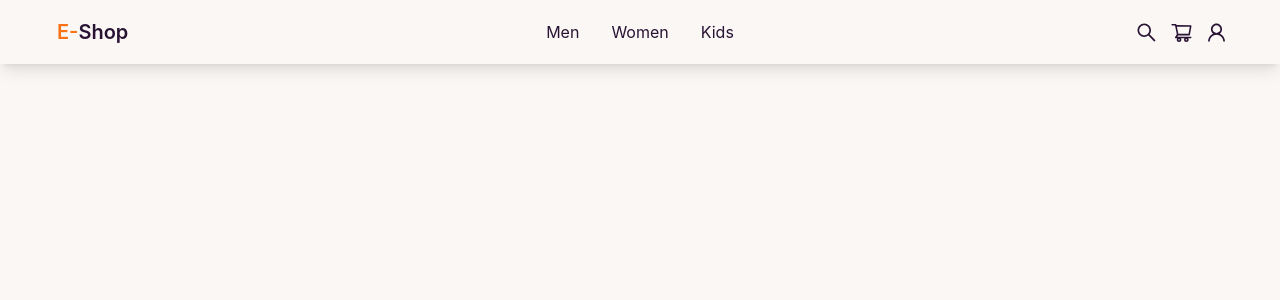
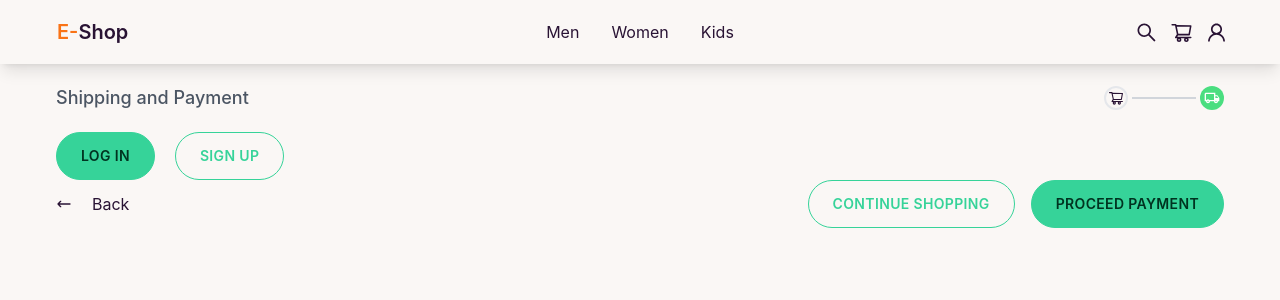
Before and after one commit to iinaamasum/payment-page, a React (Create React App) app: page /kids in a window 1280 px wide. Shown: the top 300 px of the page. Built offline with nearby package versions, Linux system fonts and the light colour scheme.

Commit message:
btn shipping bar added

```diff
--- a/src/App.js
+++ b/src/App.js
@@ -1,10 +1,12 @@
 import './App.css';
+import ShippingContainerPage from './Components/PaymentPage/ShippingContainerPage';
 import Navbar from './Components/Shared/Navbar.jsx';
 
 function App() {
   return (
     <>
       <Navbar />
+      <ShippingContainerPage />
     </>
   );
 }
--- /dev/null
+++ b/src/Components/PaymentPage/PaymentMethod.jsx
@@ -0,0 +1,7 @@
+import React from 'react';
+
+const PaymentMethod = () => {
+  return <div></div>;
+};
+
+export default PaymentMethod;
--- /dev/null
+++ b/src/Components/PaymentPage/ProductCart.jsx
@@ -0,0 +1,7 @@
+import React from 'react';
+
+const ProductCart = () => {
+  return <div></div>;
+};
+
+export default ProductCart;
--- /dev/null
+++ b/src/Components/PaymentPage/ShippingBottomBar.jsx
@@ -0,0 +1,23 @@
+import React from 'react';
+import { HiOutlineArrowNarrowLeft } from 'react-icons/hi';
+import { Link } from 'react-router-dom';
+import Button from '../Shared/Button';
+
+const ShippingBottomBar = () => {
+  return (
+    <section className="container mx-auto px-7 md:px-14">
+      <div className="flex items-center justify-between">
+        <Link to="/" className="inline-flex items-center">
+          <HiOutlineArrowNarrowLeft className="mr-5" /> Back
+        </Link>
+
+        <div className="flex items-center gap-4">
+          <Button outline={true}>Continue Shopping</Button>
+          <Button outline={false}>Proceed Payment</Button>
+        </div>
+      </div>
+    </section>
+  );
+};
+
+export default ShippingBottomBar;
--- /dev/null
+++ b/src/Components/PaymentPage/ShippingContainerPage.jsx
@@ -0,0 +1,18 @@
+import React from 'react';
+import ShippingBottomBar from './ShippingBottomBar';
+import ShippingInfo from './ShippingInfo';
+import ShippingTopBar from './ShippingTopBar';
+
+const ShippingContainerPage = () => {
+  return (
+    <div>
+      <ShippingTopBar />
+      <div className="">
+        <ShippingInfo />
+      </div>
+      <ShippingBottomBar />
+    </div>
+  );
+};
+
+export default ShippingContainerPage;
--- /dev/null
+++ b/src/Components/PaymentPage/ShippingInfo.jsx
@@ -0,0 +1,16 @@
+import React from 'react';
+import Button from '../Shared/Button';
+
+const ShippingInfo = () => {
+  return (
+    <section className="container mx-auto px-7 md:px-14">
+      {/* login and sign up btn  */}
+      <div className="flex gap-5">
+        <Button outline={false}>Log In</Button>
+        <Button outline={true}>Sign Up</Button>
+      </div>
+    </section>
+  );
+};
+
+export default ShippingInfo;
--- /dev/null
+++ b/src/Components/PaymentPage/ShippingTopBar.jsx
@@ -0,0 +1,26 @@
+import React from 'react';
+import { AiOutlineShoppingCart } from 'react-icons/ai';
+import { MdOutlineLocalShipping } from 'react-icons/md';
+
+const ShippingTopBar = () => {
+  return (
+    <section className="my-5 container mx-auto px-7 md:px-14">
+      <div className="flex items-center justify-between">
+        <h4 className="text-lg font-medium text-gray-600">
+          Shipping and Payment
+        </h4>
+        <div className="flex items-center">
+          <div className="border-2 rounded-full w-6 h-6 inline-flex items-center justify-center">
+            <AiOutlineShoppingCart />
+          </div>
+          <div className="border-b-2 w-16 mx-1 border-gray-300"></div>
+          <div className="bg-green-400 rounded-full w-6 h-6 inline-flex items-center justify-center">
+            <MdOutlineLocalShipping color="white" />
+          </div>
+        </div>
+      </div>
+    </section>
+  );
+};
+
+export default ShippingTopBar;
--- /dev/null
+++ b/src/Components/Shared/Button.jsx
@@ -0,0 +1,18 @@
+import React from 'react';
+
+const Button = ({ children, outline }) => {
+  // const { outline } = props;
+  return (
+    <div>
+      <div
+        className={`btn ${
+          outline ? 'btn-outline' : ''
+        } btn-success font-semibold tracking-wide px-6`}
+      >
+        {children}
+      </div>
+    </div>
+  );
+};
+
+export default Button;
--- a/src/Components/Shared/Navbar.jsx
+++ b/src/Components/Shared/Navbar.jsx
@@ -13,8 +13,8 @@ const Navbar = () => {
     { id: 3, name: 'Kids', path: '/kids' },
   ];
   return (
-    <div class=" bg-base-100 shadow-lg">
-      <div className="navbar container mx-auto px-4 md:px-10">
+    <div class="bg-base-100 shadow-lg">
+      <div className="navbar container mx-auto px-2 md:px-10">
         <div class="navbar-start">
           <div class="dropdown">
             <label tabindex="0" class="btn btn-ghost lg:hidden">
```
